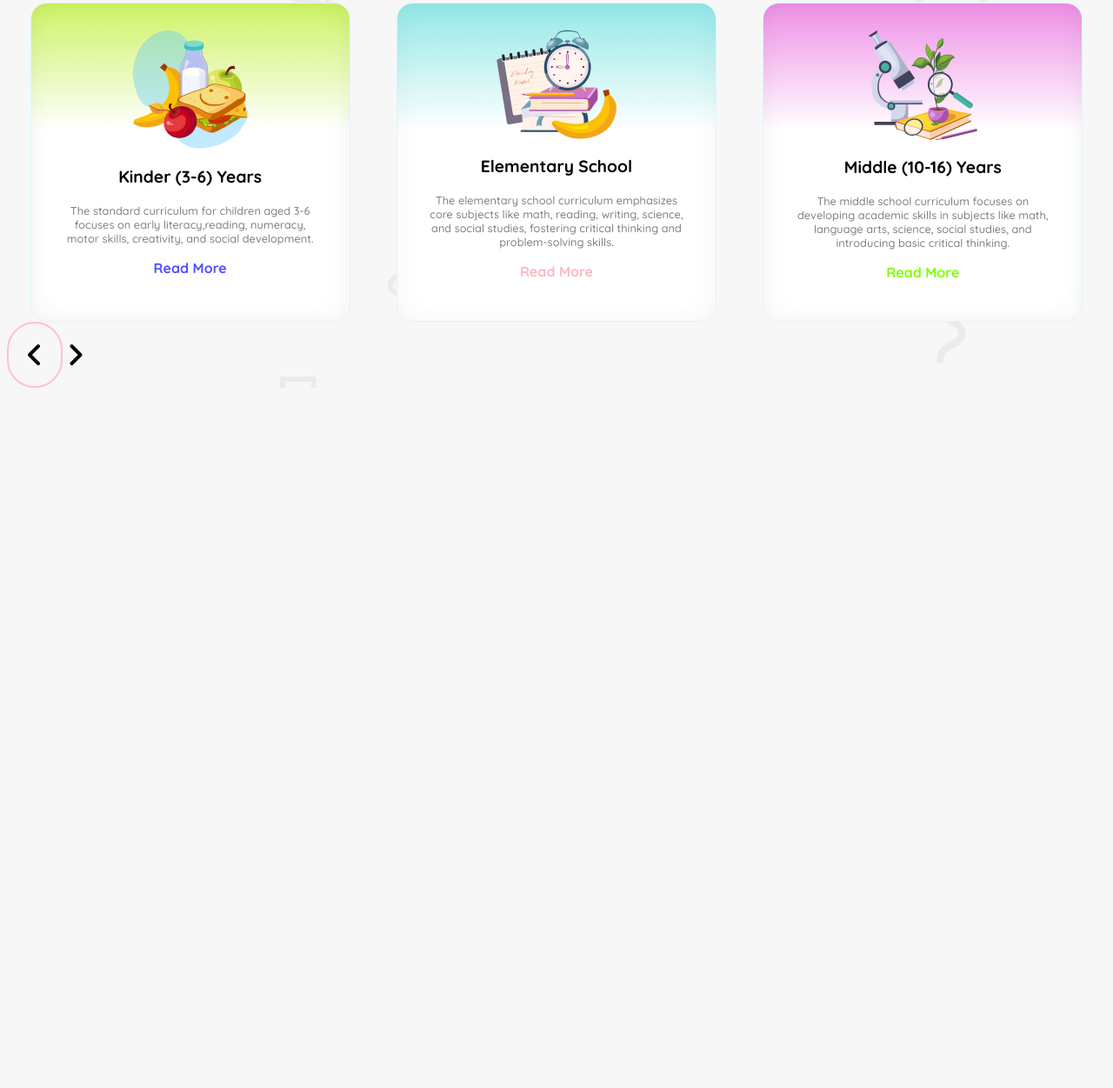
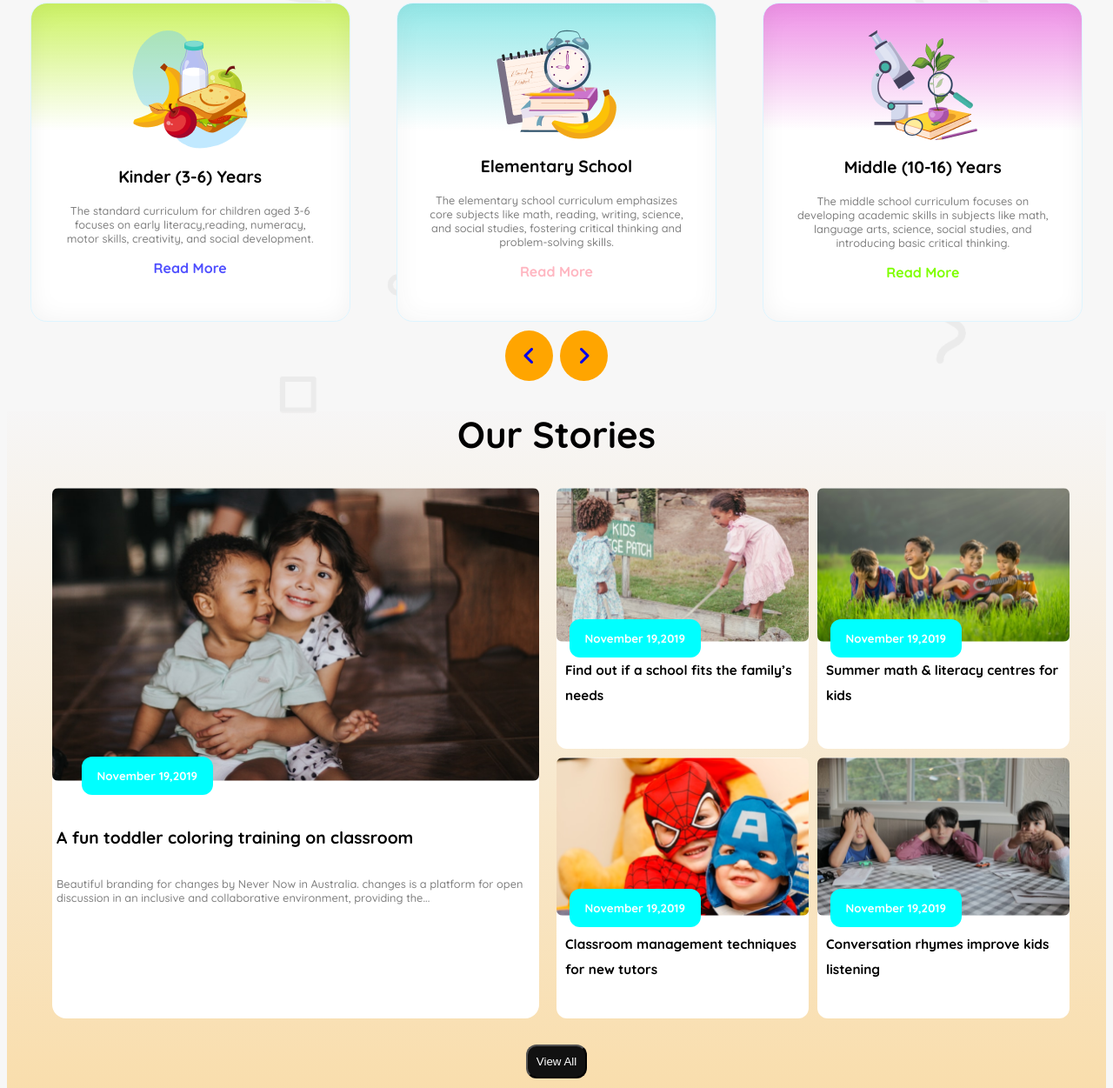
Before and after one commit to Rajdwipbd/Assignment-No-2, a plain HTML site: page index.html in a window 1280 px wide. Shown: the part 848-2099 px from the top of the page at 87% size. Before the commit the page ends 1302 px from the top, so only its background shows below. Drawn offline with Linux system fonts and the light colour scheme.

Commit message:
our stories

```diff
--- a/index.html
+++ b/index.html
@@ -7,6 +7,7 @@
     <title>KiddoAcademy</title>
     <link rel="stylesheet" href="style/style.css">
     <script src="https://kit.fontawesome.com/44c1a58ece.js" crossorigin="anonymous"></script>
+
 </head>
 
 <body class="quicksand-font body">
@@ -87,10 +88,63 @@
             </div>
 
         </section>
-        <section>
-            <i class="fa-solid fa-angle-left"
-                style="font-size: 32px; border: 2px solid pink; padding: 20px; border-radius: 50px;"></i>
-            <i class="fa-solid fa-angle-right" style="font-size: 32px;"></i>
+        <section class="icon-sec">
+            <section>
+                <a href="#"><i class="fa-solid fa-angle-left"></i></a>
+            </section>
+            <section>
+                <a href="#"><i class="fa-solid fa-angle-right"></i></a>
+            </section>
+
+        </section>
+
+        <section class="section">
+            <section class="stories">
+                <h2>Our Stories</h2>
+            </section>
+            <section class="stories-container">
+                <div class="box1">
+                    <div class="story-1"><img src="assets/story-1.png" alt="Stories pic">
+                        <h5 class="date">November 19,2019</h5>
+                        <h4>A fun toddler coloring training on
+                            classroom</h4>
+                        <p class="c-text" style="text-align: left;">Beautiful branding for changes by Never Now in
+                            Australia.
+                            changes is a platform for open discussion in an inclusive and
+                            collaborative environment, providing the...</p>
+                    </div>
+                    <div class="other-stories">
+                        <div class="box4">
+                            <img src="assets/story-2.png" alt="">
+                            <h5 class="date sub-date">November 19,2019</h5>
+                            <p class="p-family">Find out if a school fits the
+                                family’s needs</p>
+                        </div>
+                        <div class="box4">
+                            <img src="assets/story-3.png" alt="">
+                            <h5 class="date sub-date">November 19,2019</h5>
+                            <p class="p-family">Summer math & literacy
+                                centres for kids</p>
+                        </div>
+                        <div class="box4">
+                            <img src="assets/story-4.png" alt="">
+                            <h5 class="date sub-date">November 19,2019</h5>
+                            <p class="p-family">Classroom management
+                                techniques for new tutors</p>
+                        </div>
+                        <div class="box4">
+                            <img src="assets/story-5.png" alt="">
+                            <h5 class="date sub-date">November 19,2019</h5>
+                            <p class="p-family">Conversation rhymes
+                                improve kids listening</p>
+                        </div>
+                    </div>
+                </div>
+                <div style="margin: 0 auto; padding-top: 20px;">
+                    <button class="enroll-btn">View All</button>
+                </div>
+
+            </section>
         </section>
 
     </main>
--- a/style/style.css
+++ b/style/style.css
@@ -237,6 +237,149 @@
     text-decoration: none;
 }
 
+a {
+    text-decoration: none;
+}
+
+.icon-sec {
+    display: flex;
+    gap: 8px;
+    justify-content: center;
+}
+
+.icon-sec i {
+    font-size: 24px;
+    background-color: orange;
+    padding: 17px 20px;
+    border-radius: 50%;
+    margin-top: 10px;
+}
+
+/* stories section start  */
+.stories h2 {
+    color: rgb(0, 0, 0);
+    font-size: 42px;
+    font-weight: 700;
+    text-align: center;
+}
+
+.stories {
+    max-width: 1440px;
+
+}
+
+.section {
+    background: linear-gradient(0.00deg, rgba(254, 163, 1, 0.3), rgba(245, 243, 243, 0.3) 100%);
+    padding-bottom: 60px;
+}
+
+.stories-container {
+
+    max-width: 1160px;
+    max-height: 630px;
+    margin: 0 auto;
+    display: grid;
+    grid-template-columns: 2, 1fr;
+    gap: 10px;
+
+}
+
+
+.box1 img {
+    border-radius: 7px;
+    width: 100%;
+    padding: 0;
+    margin: 0;
+}
+
+.story-1 img {
+    height: 337px;
+}
+
+
+.box1 {
+    display: flex;
+    gap: 20px;
+
+}
+
+.box1>div {
+    width: 50%;
+}
+
+.box1>div>div {
+    background-color: rgb(255, 255, 255);
+    border-radius: 12px;
+}
+
+.box1>div>div p {
+    padding-left: 10px;
+    color: rgb(0, 0, 0);
+    font-size: 15.34px;
+    font-weight: 700;
+    line-height: 28.76px;
+    text-align: left;
+}
+
+.story-1 {
+    display: flex;
+    flex-direction: column;
+    gap: 4.5%;
+    border-radius: 16px;
+    background: rgb(255, 255, 255);
+    position: relative;
+    width: 100%;
+    height: 610px;
+}
+
+.date {
+    position: absolute;
+    background-color: aqua;
+    color: white;
+    padding: 14px 18px;
+    border-radius: 12px;
+    left: 6%;
+    top: 47%;
+}
+
+.sub-date {
+    left: 5%;
+    top: 43%;
+}
+
+.box4 {
+    position: relative;
+
+}
+
+.story-1 p,
+h4 {
+    padding-left: 5px;
+
+}
+
+.story-1 p {
+    margin-top: -20px;
+}
+
+.story-1 h4 {
+    font-size: 1.2em;
+}
+
+.other-stories {
+    display: grid;
+    grid-template-columns: repeat(2, 1fr);
+    gap: 10px;
+
+}
+
+.other-stories>div {
+    width: 290px;
+    height: 300px;
+}
+
+
+
 
 
 @media screen and (max-width:576px) {
@@ -293,4 +436,16 @@
     .banner-info {
         text-align: center
     }
+
+
+    /* main section start  */
+    .main-image {
+        grid-template-columns: 1fr;
+        row-gap: 20px;
+
+    }
+
+    .icon-sec {
+        display: none;
+    }
 }
```
